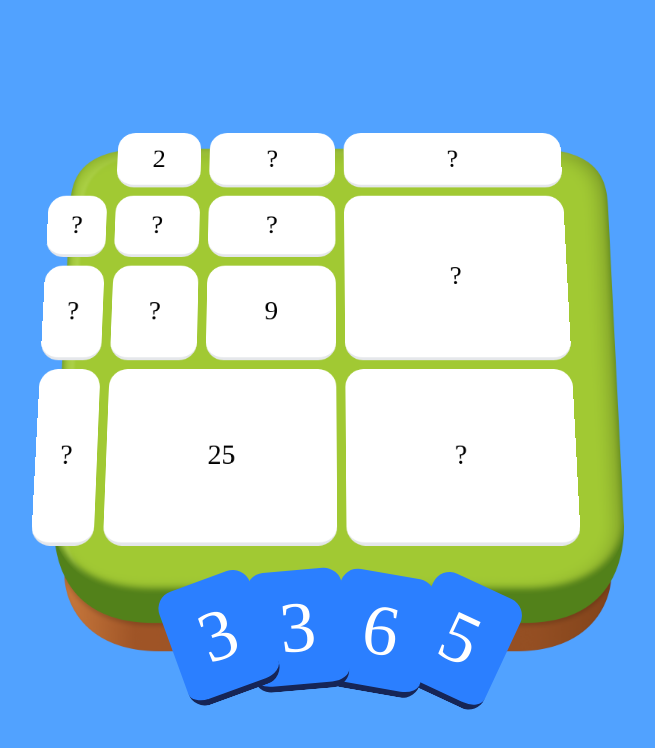
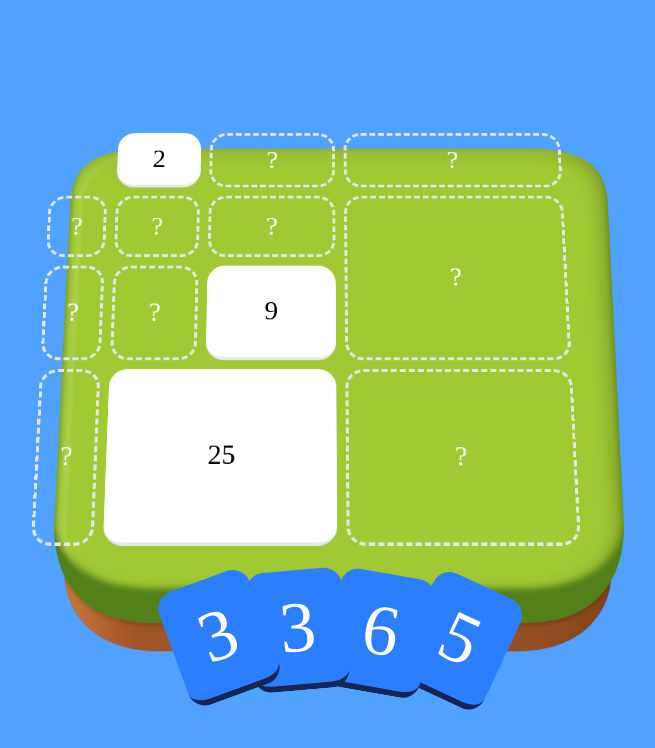
Before and after one commit to kaykyb/miniquads-web, a React (Vite) app: page / in a window 1280 px wide. Both pictures are taken after a click on the button "Jogar". Shown: the top 748 px of the page, without its empty margins (301-956 px from the left). Built offline with nearby package versions, Linux system fonts and the light colour scheme; a web font is replaced by a local one.

Commit message:
Dashed border when not solved

```diff
--- a/src/components/BoardCell.tsx
+++ b/src/components/BoardCell.tsx
@@ -5,12 +5,18 @@ interface Props {
 }
 
 export default function BoardCell({ id, value }: Props) {
+  const solved = value !== 0;
+
+  // if the cell is not solved, it should be traced with a dashed border
+  const borderStyle = solved ? "border-b-4 border-gray-200 bg-white " : "border-4 border-gray-200 border-dashed bg-transparent";
+  const textStyle = solved ? "text-black" : "text-white";
+
   return (
     <div
-      className="bg-white rounded-3xl text-black flex items-center justify-center text-4xl border-b-4 border-gray-200 transition-transform duration-150 ease-out"
+      className={`rounded-3xl flex items-center justify-center text-4xl ${borderStyle} transition-transform duration-150 ease-out ${textStyle}`}
       data-drop-cell-id={id}
     >
-      {value === 0 ? "?" : value}
+      {solved ? value : "?"}
     </div>
   );
 }
```
